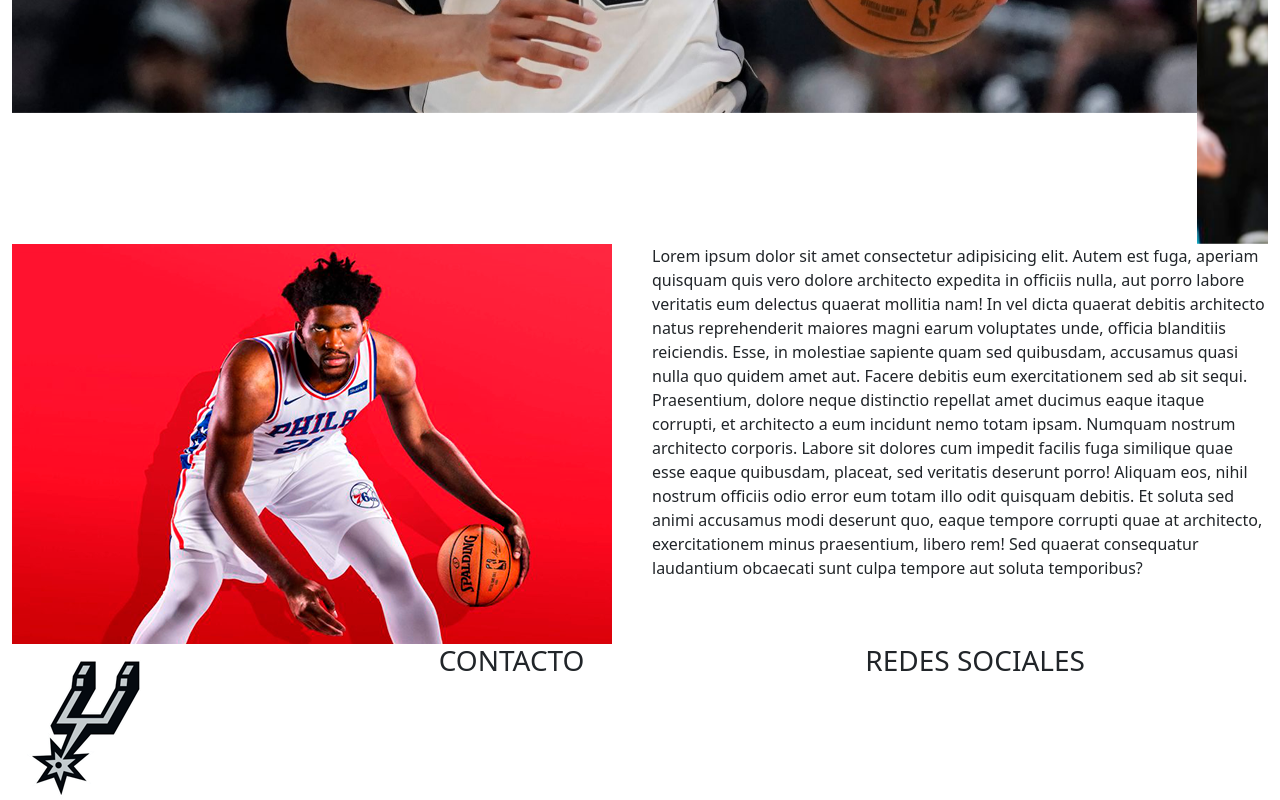
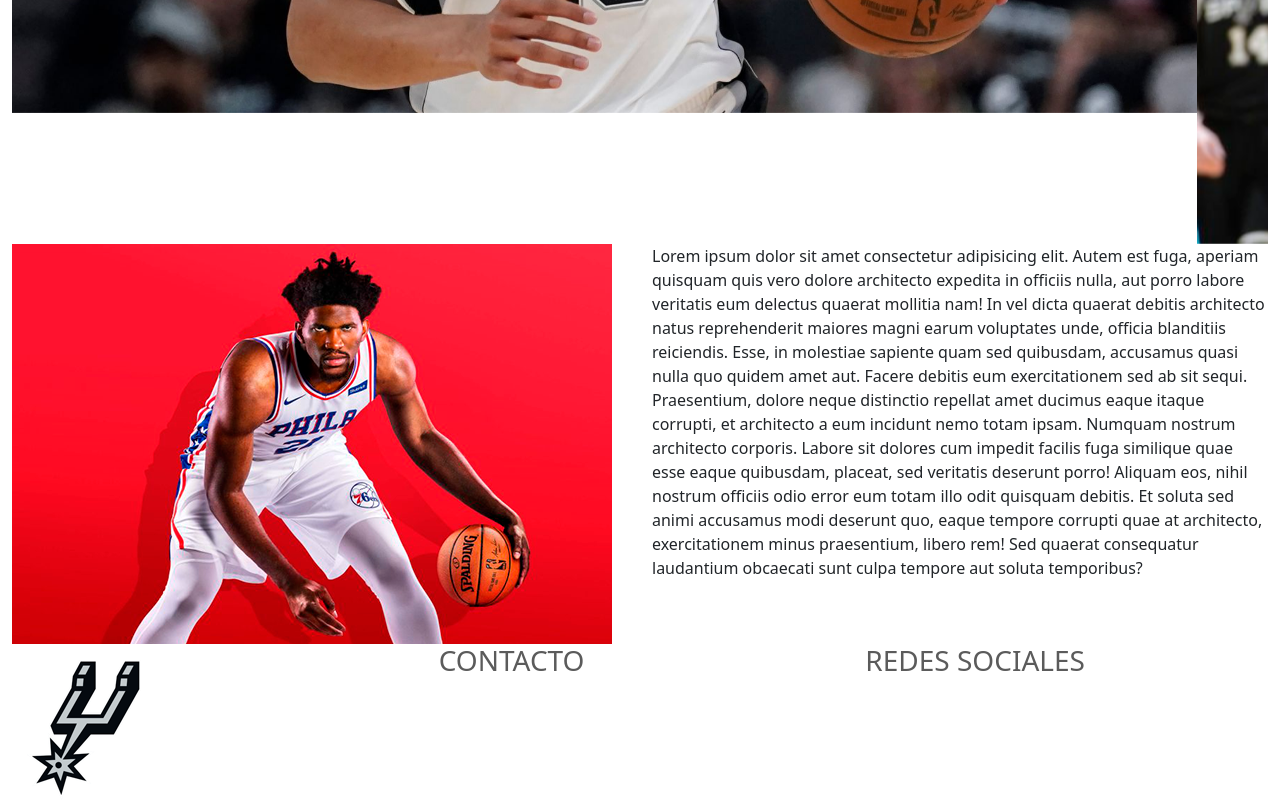
Before and after one commit to gonzalitardo/Proyecto, a website: page index.html in a window 1280 px wide. Shown: the part 812-1612 px from the top of the page. Drawn offline with nearby package versions, Linux system fonts and the light colour scheme; files that its build step writes are made by us from their sources.

Commit message:
añadiendo partials al proyecto para trabajar mejor

```diff
--- a/package.json
+++ b/package.json
@@ -5,7 +5,7 @@
   "main": "index.js",
   "scripts": {
     "test": "echo \"Error: no test specified\" && exit 1",
-    "build-css": "node-sass --include-path scss scss/estilos.scss css/estilos.css",
+    "build-css": "node-sass --include-path scss scss/estilos.scss css/estilosn.css",
     "watch-css": "nodemon -e scss -x \"npm run build-css\""
   },
   "repository": {
--- a/scss/estilos.scss
+++ b/scss/estilos.scss
@@ -1,3 +1,6 @@
 a:hover{
     background-color: gray;
 }
+h3{
+    color: rgba(0, 0, 0, 0.644);
+}
```
Also changed, not shown: css/estilos.css (deleted), css/estilosn.css (added), scss/footer.scss (added), scss/grid.scss (added), scss/nav.scss (added).
